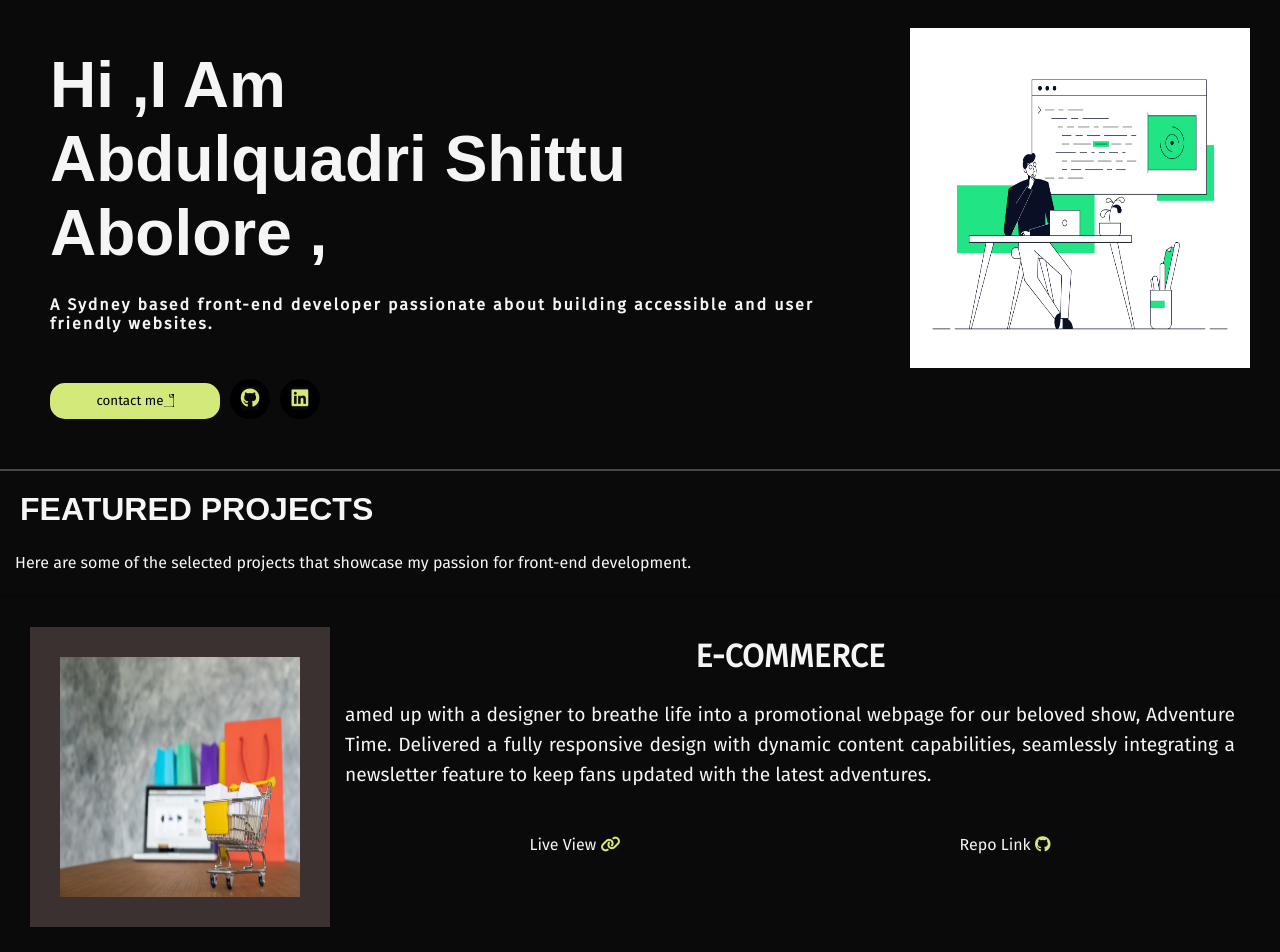
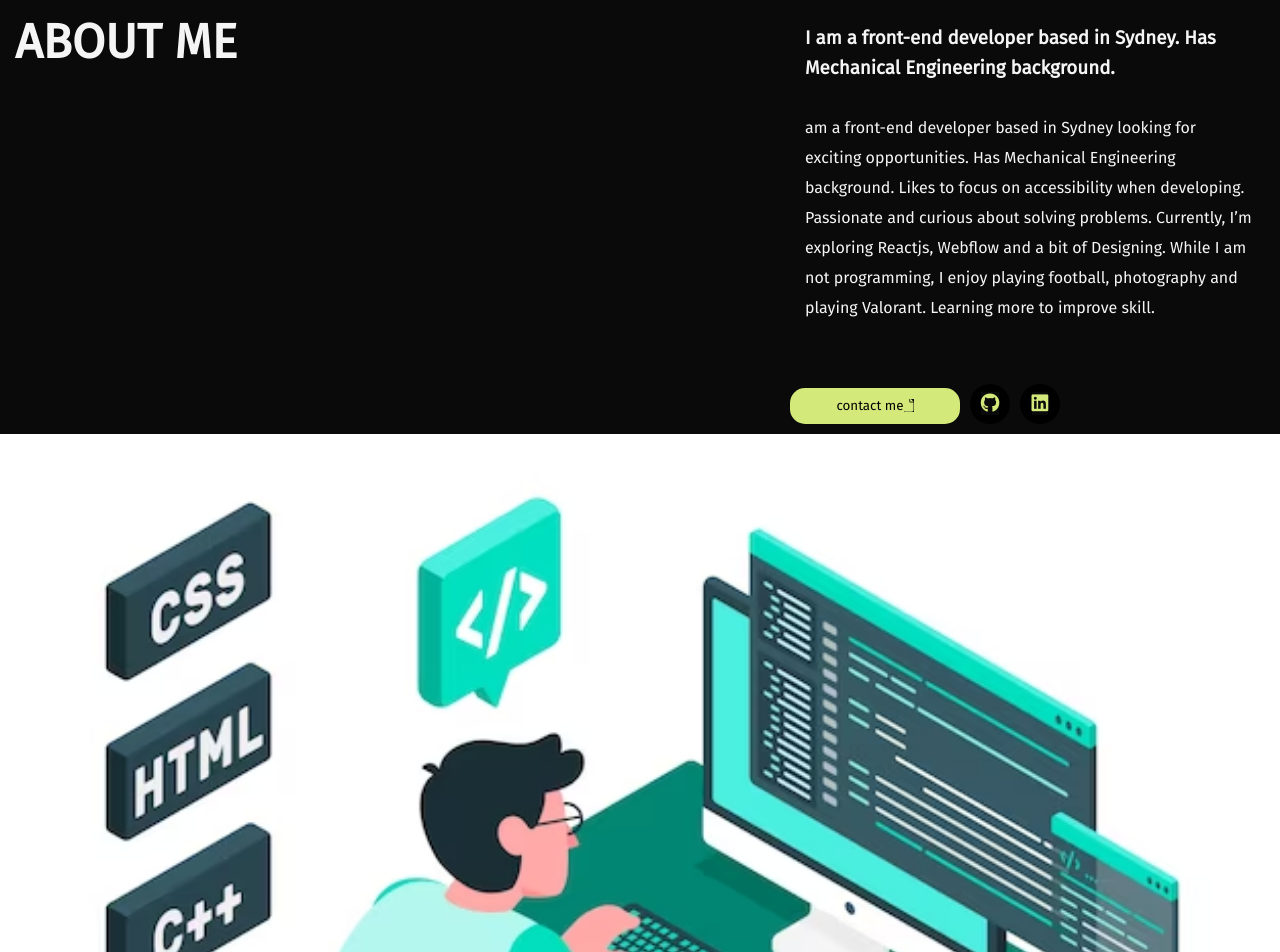
Before and after one commit to GAMSH655/Dev_q, a React (Vite) app: page /About in a window 1280 px wide. Shown: the part 60-1012 px from the top of the page. Built offline with nearby package versions, Linux system fonts and the light colour scheme.

Commit message:
creatd another component

```diff
--- a/src/App.jsx
+++ b/src/App.jsx
@@ -1,10 +1,16 @@
 import { useState } from 'react'
 import Home from '../src/Pages/Home'
+import About from "../src/Pages/About"
 import { BrowserRouter , Route , Routes } from 'react-router-dom'
 function App() {
   return (
     <>
-      <Home/>
+    <BrowserRouter>
+      <Routes>
+        <Route path="/" element={<Home/>}/>
+        <Route path="About" element={<About/>}/>
+      </Routes>
+      </BrowserRouter>
     </>
   )
 }
--- /dev/null
+++ b/src/Components/About.css
@@ -0,0 +1,8 @@
+.imgCont{
+    display: flex;
+    justify-content: center;
+    align-items: center;
+}
+.portImg{
+    width: 100%;
+}
--- a/src/Components/Connect.jsx
+++ b/src/Components/Connect.jsx
@@ -5,9 +5,9 @@ const Connect = () => {
     <div className='ContParentContainer'>
         <div className="contactCont">
             <h3 className="let">Let’s connect</h3>
-            <h className="hello">
+            <h3 className="hello">
                 Say hello shittuabdquadri0@gmail.com
-            </h>
+            </h3>
             <div className="iconDiv">
             <a href="https://github.com/GAMSH655"> <i className="fa-brands fa-github  fa-2xl contact-icon"></i></a>
             <a href="https://www.linkedin.com/in/abdulquadri-shittu-59480b262/"> <i className="fa-brands fa-linkedin  fa-2xl contact-icon"></i></a>
--- a/src/Components/Header.jsx
+++ b/src/Components/Header.jsx
@@ -16,9 +16,8 @@ const Header= () => {
           quadri
        </h3>
         <div className="linkContainer">
-            <a href="#" className="headerLink">about</a>
-            <a href="#" className="headerLink" >work</a>
-            <a href="#" className="headerLink" >about</a>
+        <NavLink  to="/" className="headerLink" >Home</NavLink>
+        <NavLink to="/about" className="headerLink">about</NavLink>
         </div>
          <button className="openBtn" onClick={handleOpenNav}>
           {
--- a/src/Components/Hero.jsx
+++ b/src/Components/Hero.jsx
@@ -11,16 +11,16 @@ const Hero = () => {
              <h3 className="heroP">abdulquadri shittu abolore ,</h3>
              <p className="heroinfo">A Sydney based front-end developer passionate about building accessible and user friendly websites.</p>
              <button className="contactme">contact me
-             <i class="fa-solid fa-file icon"></i>
+             <i className="fa-solid fa-file icon"></i>
               </button>
              <button className='contactBtn'>
              <a href="https://github.com/GAMSH655"> <i className="fa-brands fa-github icon"></i> </a></button>
 
              <button className='contactBtn'>
-             <a href="https://www.linkedin.com/in/abdulquadri-shittu-59480b262/" className='contctLink'><i class="fa-brands fa-linkedin icon"></i> </a>
+             <a href="https://www.linkedin.com/in/abdulquadri-shittu-59480b262/" className='contctLink'><i className="fa-brands fa-linkedin icon"></i> </a>
              </button>
          </div>
-         <img src={Prog} alt=""  className='prog' draggable="false" class="heroImg"/>
+         <img src={Prog} alt=""  draggable="false" className="heroImg"/>
     </div>
   )
 }
--- a/src/Components/Project.jsx
+++ b/src/Components/Project.jsx
@@ -23,8 +23,8 @@ const Project = () => {
                 </p>
                 <div className="bottomInfo">
                   <div className="linkCont">
-                     <a href="https://e-commerce-nine-delta-43.vercel.app/" class='prjLink'> live view  <i class="fa-solid fa-link icon"></i></a>
-                     <a href="https://github.com/GAMSH655/E-commerce.git" class='prjLink'>repo link <i className="fa-brands fa-github icon"></i></a>
+                     <a href="https://e-commerce-nine-delta-43.vercel.app/" className='prjLink'> live view  <i className="fa-solid fa-link icon"></i></a>
+                     <a href="https://github.com/GAMSH655/E-commerce.git" className='prjLink'>repo link <i className="fa-brands fa-github icon"></i></a>
                   </div>
                   {/* <Star/> */}
               </div>
@@ -41,9 +41,9 @@ const Project = () => {
                 </p>
                 <div className="bottomInfo">
                   <div className="linkCont">
-                     <a href="https://new-crypto-dev.vercel.app/" class='prjLink'> live view  <i class="fa-solid fa-link icon"></i></a>
+                     <a href="https://new-crypto-dev.vercel.app/" className='prjLink'> live view  <i className="fa-solid fa-link icon"></i></a>
 
-                     <a href="https://github.com/GAMSH655/NFT-DEVELOPMENT.git" class='prjLink'>repo link <i className="fa-brands fa-github icon"></i></a>
+                     <a href="https://github.com/GAMSH655/NFT-DEVELOPMENT.git" className='prjLink'>repo link <i className="fa-brands fa-github icon"></i></a>
                   </div>
               </div>
              </div>
@@ -59,9 +59,9 @@ const Project = () => {
                 </p>
                 <div className="bottomInfo">
                   <div className="linkCont">
-                     <a href="https://e-commerce-nine-delta-43.vercel.app/" class='prjLink'> live view  <i class="fa-solid fa-link icon"></i></a>
+                     <a href="https://e-commerce-nine-delta-43.vercel.app/" className='prjLink'> live view  <i className="fa-solid fa-link icon"></i></a>
 
-                     <a href="https://github.com/GAMSH655/E-commerce.git" class='prjLink'>repo link <i className="fa-brands fa-github icon"></i></a>
+                     <a href="https://github.com/GAMSH655/E-commerce.git" className='prjLink'>repo link <i className="fa-brands fa-github icon"></i></a>
                   </div>
               </div>
              </div>
@@ -77,9 +77,9 @@ const Project = () => {
                 </p>
                 <div className="bottomInfo">
                   <div className="linkCont">
-                     <a href="https://e-commerce-nine-delta-43.vercel.app/" class='prjLink'> live view  <i class="fa-solid fa-link icon"></i></a>
+                     <a href="https://e-commerce-nine-delta-43.vercel.app/" className='prjLink'> live view  <i class="fa-solid fa-link icon"></i></a>
 
-                     <a href="https://github.com/GAMSH655/E-commerce.git" class='prjLink'>repo link <i className="fa-brands fa-github icon"></i></a>
+                     <a href="https://github.com/GAMSH655/E-commerce.git" className='prjLink'>repo link <i className="fa-brands fa-github icon"></i></a>
                   </div>
               </div>
              </div>
--- /dev/null
+++ b/src/Pages/About.jsx
@@ -0,0 +1,36 @@
+import React from 'react'
+import Header from '../Components/Header'
+import PortImg from "../assets/prog.png"
+import '../Components/About.css'
+const About = () => {
+  return (
+    <div>
+        <Header/>
+        <div className="about">
+         <h3 className="aboutM"> about  me</h3>
+         <div className="aboutTextBox">
+               <h3 className="abtH">
+               I am a front-end developer based in Sydney. Has Mechanical Engineering background.
+               </h3>
+            <p className="aboutP">
+            am a front-end developer based in Sydney looking for exciting opportunities. Has Mechanical Engineering background. Likes to focus on accessibility when developing. Passionate and curious about solving problems. Currently, I’m exploring Reactjs, Webflow and a bit of Designing. While I am not programming, I enjoy playing football, photography and playing Valorant. Learning more to improve skill.
+            </p>
+            <button className="contactme">contact me
+             <i className="fa-solid fa-file icon"></i>
+              </button>
+             <button className='contactBtn'>
+             <a href="https://github.com/GAMSH655"> <i className="fa-brands fa-github icon"></i> </a></button>
+
+             <button className='contactBtn'>
+             <a href="https://www.linkedin.com/in/abdulquadri-shittu-59480b262/" className='contctLink'><i className="fa-brands fa-linkedin icon"></i> </a>
+             </button>
+         </div>
+      </div>
+       <div className="imgCont">
+       <img src={PortImg} alt="" className='portImg' />
+       </div>
+    </div>
+  )
+}
+
+export default About
```
